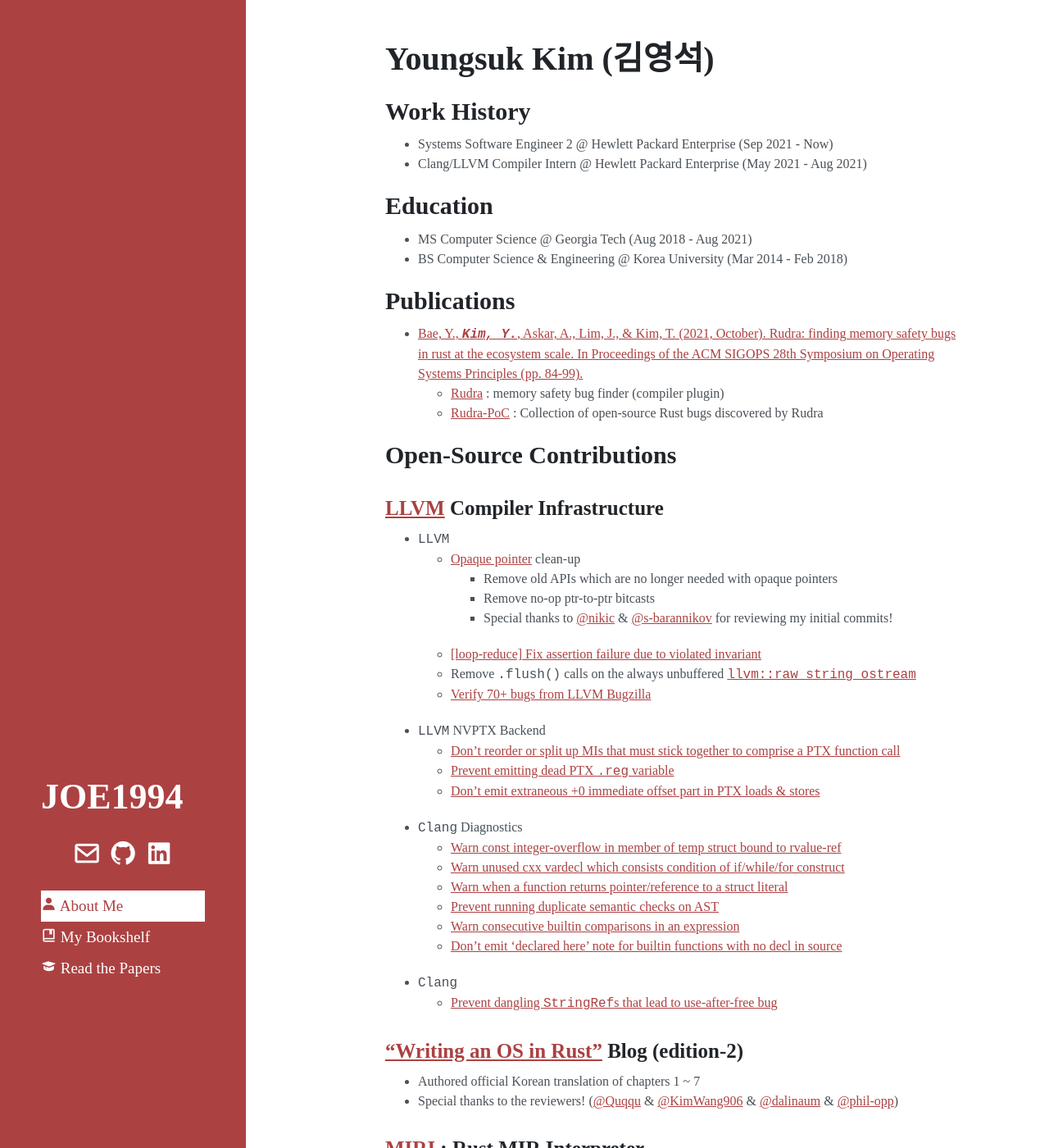
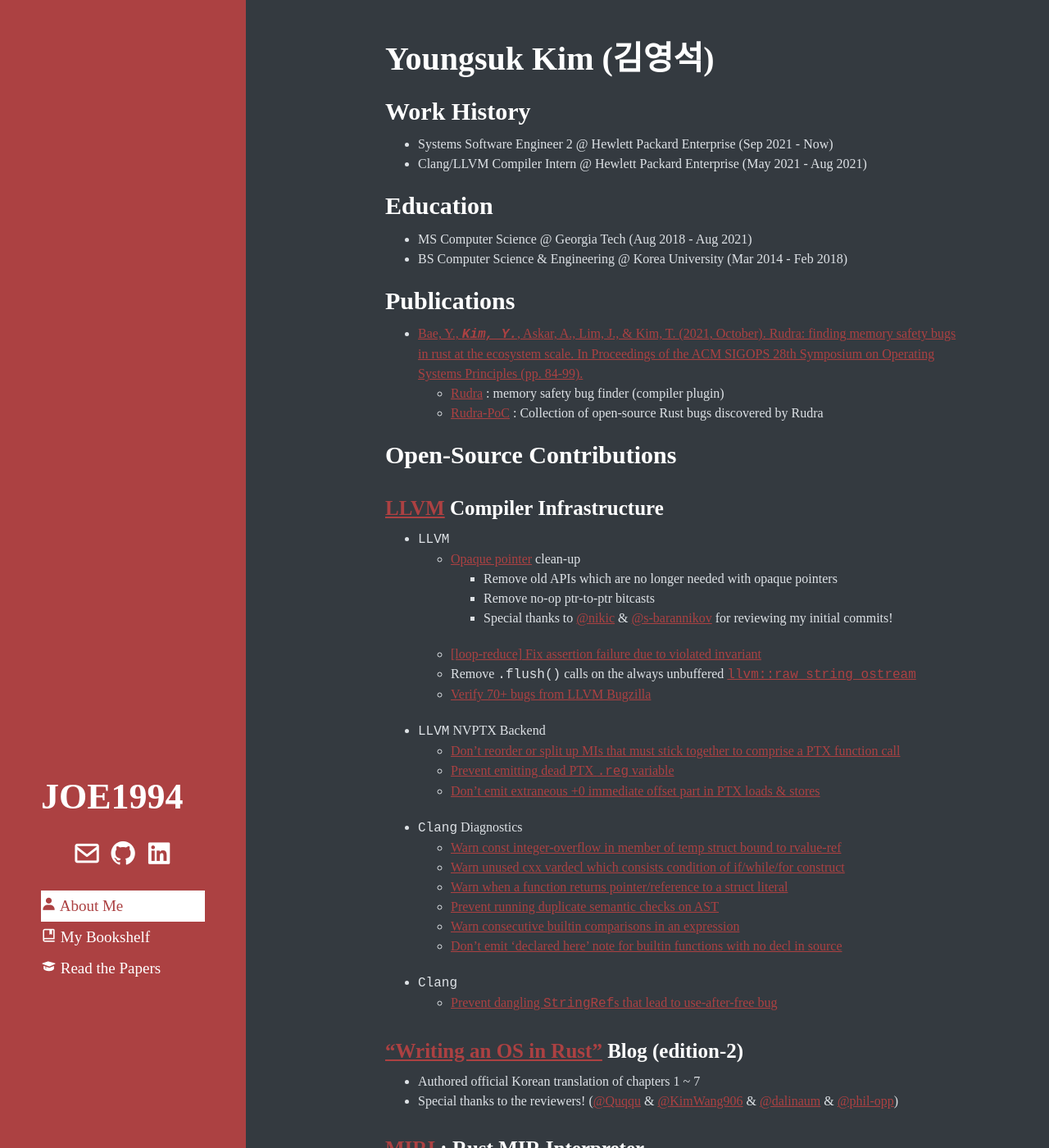
Before and after one commit to JOE1994/JOE1994.github.io, a Jekyll site: the page built from index.md, in a window 1280 px wide and 1400 px high. Shown: the whole window at 82% size. Built offline with Jekyll 4.4.1, drawn with Linux system fonts in a browser that asks for light colours; some web fonts are replaced.

Commit message:
Always use dark theme

```diff
--- a/assets/css/hyde/_sass/_variables.scss
+++ b/assets/css/hyde/_sass/_variables.scss
@@ -35,22 +35,31 @@
   --body-font: UbuntuFont;
   --body-font-size: 16px;
   --body-line-height: 1.5;
-  --body-color: var(--gray-700);
-  --body-bg: #fff;
+  // --body-color: var(--gray-700);
+  //--body-bg: #fff;
 
-  --link-color: var(--blue);
-  --link-hover-color: #1c7ed6;
+  //--link-color: var(--blue);
+  //--link-hover-color: #1c7ed6;
 
-  --heading-color: var(--gray-900);
+  //--heading-color: var(--gray-900);
 
-  --border-color: var(--gray-300);
+  //--border-color: var(--gray-300);
   --border-radius: .25rem;
 
   --spacer: 1rem;
   --spacer-2: calc(var(--spacer) * 1.5);
   --spacer-3: calc(var(--spacer) * 3);
+
+  // Always dark scheme
+  --body-color: var(--gray-300);
+  --body-bg: var(--gray-800);
+  --heading-color: #fff;
+  --link-color: var(--blue-300);
+  --link-hover-color: var(--blue-400);
+  --border-color: rgba(255,255,255,.15);
+  --code-bg: var(--gray-900);
 }
-
+/*
 @media (prefers-color-scheme: dark) {
   :root {
     --body-color: var(--gray-300);
@@ -66,3 +75,4 @@
     --code-bg: var(--gray-900);
   }
 }
+*/
```
